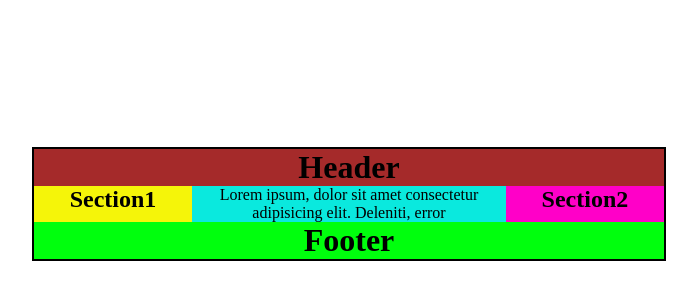
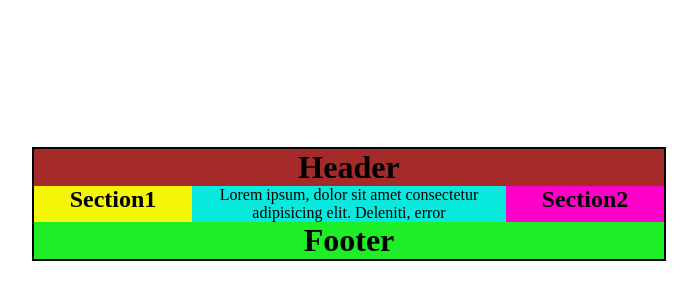
Before and after one commit to saini9485/Primathon_A, a plain HTML site: page Flexbox/Flex_Assignment/index.html in a window 1280 px wide. Shown: the part 196-496 px from the top of the page, without its empty margins (291-988 px from the left). Drawn offline with Linux system fonts and the light colour scheme.

Commit message:
Assignment

```diff
--- a/Flexbox/Flex_Assignment/style.css
+++ b/Flexbox/Flex_Assignment/style.css
@@ -22,7 +22,7 @@ background-color: brown;
     display: flex;
     width: 100%;
     text-align: center;
-    flex-wrap: wrap;
+    /* flex-wrap: wrap; */
     /* flex-shrink: 0; */
 }
 .home_first{
@@ -39,6 +39,6 @@ background-color: brown;
     background-color: rgb(255, 0, 200);
 }
 .footer{
-    background-color: rgb(0, 255, 13);
+    background-color: rgb(30, 238, 40);
     flex-basis: 100%;
 }
```
